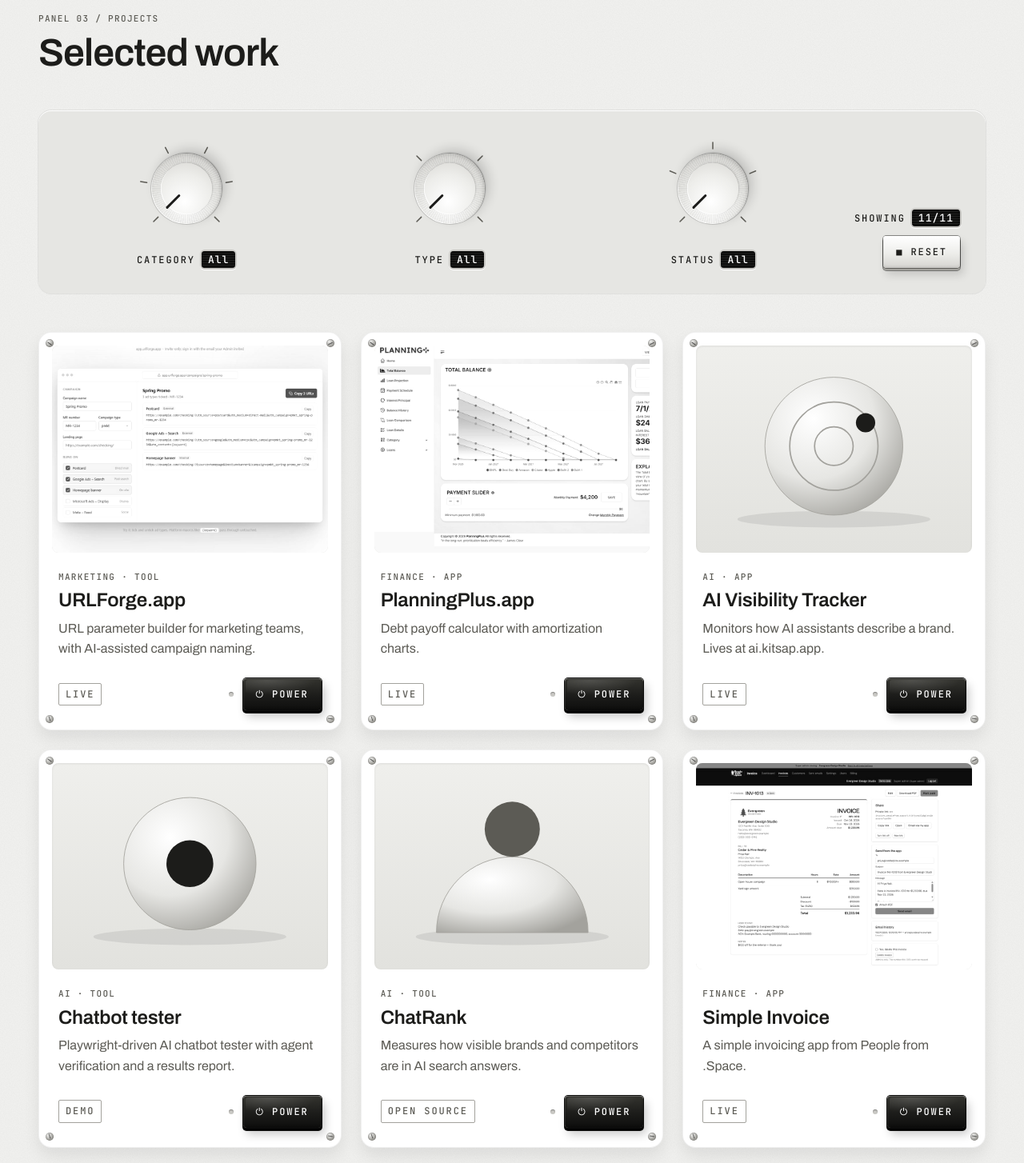
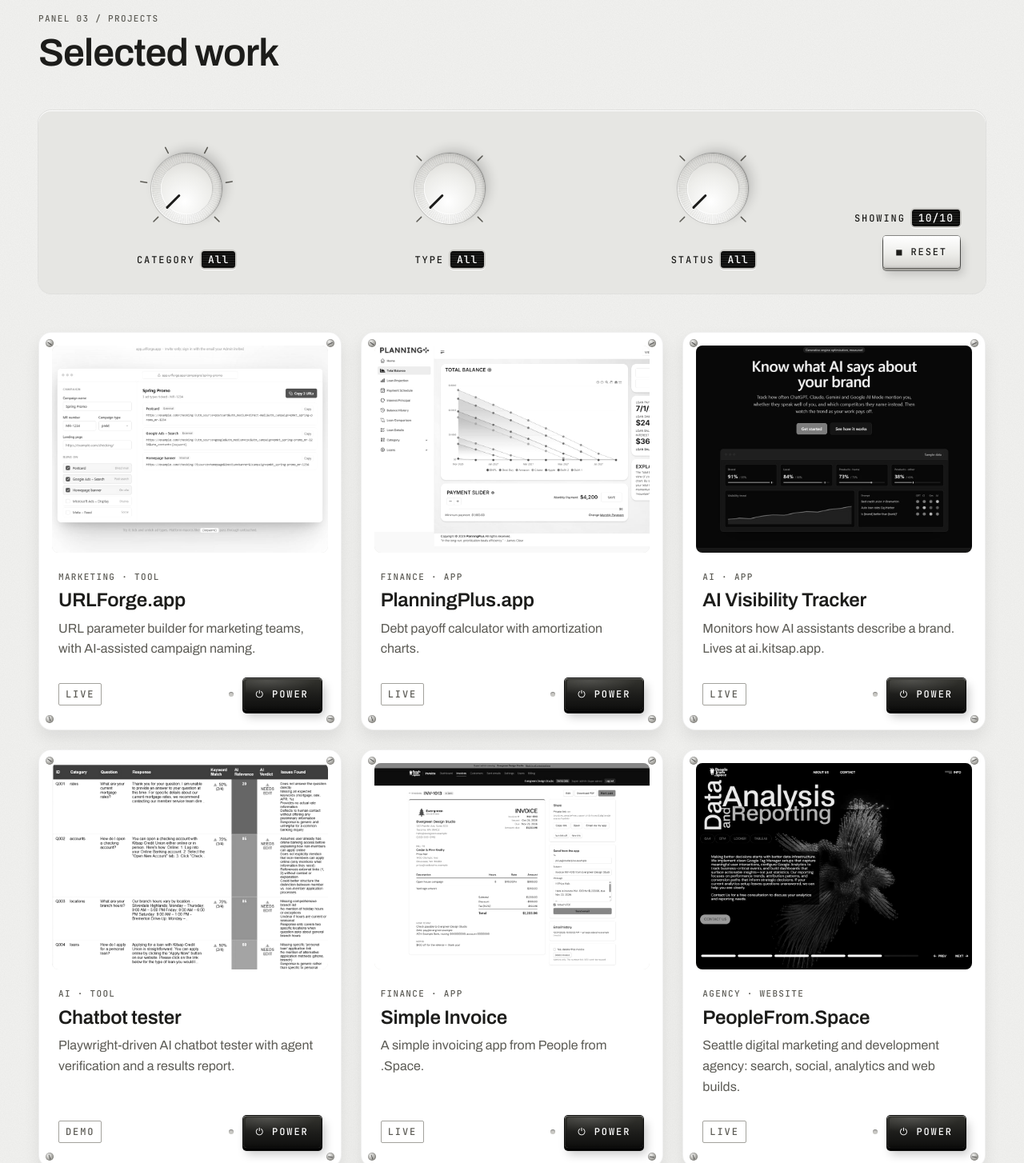
Before and after one commit to jonpape/jonpapev2, a plain HTML site: page index.html in a window 1280 px wide. Shown: the part 1710-3164 px from the top of the page at 80% size. Drawn offline with Linux system fonts and the light colour scheme.

Commit message:
more images

```diff
--- a/index.html
+++ b/index.html
@@ -636,7 +636,7 @@
             <span class="knob-value"><span class="plate-txt">Status</span><span class="readout readout--sm" data-out>All</span></span>
           </div>
           <div class="filter-status">
-            <span class="knob-value"><span class="plate-txt">Showing</span><span class="readout readout--sm" id="count" aria-live="polite">11/11</span></span>
+            <span class="knob-value"><span class="plate-txt">Showing</span><span class="readout readout--sm" id="count" aria-live="polite">10/10</span></span>
             <button class="key key--light" type="button" id="reset">■ Reset</button>
           </div>
         </div>
@@ -671,7 +671,7 @@
           </article>
           <article class="tile" data-category="AI" data-type="App" data-status="Live">
             <span class="screw tl" aria-hidden="true"></span><span class="screw tr" aria-hidden="true"></span><span class="screw bl" aria-hidden="true"></span><span class="screw br" aria-hidden="true"></span>
-            <div class="thumb" aria-hidden="true"><svg viewBox="0 0 400 300"><defs><radialGradient id="g3" cx=".35" cy=".3" r=".8"><stop offset="0" stop-color="#fff"/><stop offset=".55" stop-color="#E6E6E3"/><stop offset="1" stop-color="#A3A29D"/></radialGradient></defs><ellipse cx="200" cy="252" rx="140" ry="12" fill="rgba(0,0,0,.08)"/><circle cx="200" cy="146" r="100" fill="url(#g3)" stroke="#A3A29D"/><circle cx="200" cy="146" r="64" fill="none" stroke="#A3A29D" stroke-width="2"/><circle cx="200" cy="146" r="28" fill="none" stroke="#A3A29D" stroke-width="2"/><circle cx="246" cy="112" r="14" fill="#1C1C1A"/></svg></div>
+            <div class="thumb thumb--shot"><img src="/images/projects/aivis.jpg" width="960" height="720" loading="lazy" decoding="async" alt="Screenshot of AI Visibility Tracker"></div>
             <div class="tile-body">
               <span class="label">AI · App</span>
               <h3 class="title-m">AI Visibility Tracker</h3>
@@ -684,7 +684,7 @@
           </article>
           <article class="tile" data-category="AI" data-type="Tool" data-status="Demo">
             <span class="screw tl" aria-hidden="true"></span><span class="screw tr" aria-hidden="true"></span><span class="screw bl" aria-hidden="true"></span><span class="screw br" aria-hidden="true"></span>
-            <div class="thumb" aria-hidden="true"><svg viewBox="0 0 400 300"><defs><radialGradient id="g4" cx=".35" cy=".3" r=".8"><stop offset="0" stop-color="#fff"/><stop offset=".55" stop-color="#E6E6E3"/><stop offset="1" stop-color="#A3A29D"/></radialGradient></defs><ellipse cx="200" cy="252" rx="140" ry="12" fill="rgba(0,0,0,.08)"/><circle cx="200" cy="146" r="96" fill="url(#g4)" stroke="#A3A29D"/><circle cx="200" cy="146" r="34" fill="#1C1C1A"/></svg></div>
+            <div class="thumb thumb--shot"><img src="/images/projects/chatbot.jpg" width="960" height="720" loading="lazy" decoding="async" alt="Screenshot of the chatbot tester results report"></div>
             <div class="tile-body">
               <span class="label">AI · Tool</span>
               <h3 class="title-m">Chatbot tester</h3>
@@ -692,19 +692,6 @@
               <div class="tile-foot">
                 <span class="plate">Demo</span>
                 <span class="power"><span class="led" aria-hidden="true"></span><a class="key" href="/chatbot_results/report.html" target="_blank" rel="noopener">⏻ Power<span class="sr-only"> on Chatbot tester (opens in new tab)</span></a></span>
-              </div>
-            </div>
-          </article>
-          <article class="tile" data-category="AI" data-type="Tool" data-status="Open source">
-            <span class="screw tl" aria-hidden="true"></span><span class="screw tr" aria-hidden="true"></span><span class="screw bl" aria-hidden="true"></span><span class="screw br" aria-hidden="true"></span>
-            <div class="thumb" aria-hidden="true"><svg viewBox="0 0 400 300"><defs><radialGradient id="g5" cx=".35" cy=".3" r=".8"><stop offset="0" stop-color="#fff"/><stop offset=".55" stop-color="#E6E6E3"/><stop offset="1" stop-color="#A3A29D"/></radialGradient></defs><ellipse cx="200" cy="252" rx="140" ry="12" fill="rgba(0,0,0,.08)"/><path d="M90 246 A110 110 0 0 1 310 246 Z" fill="url(#g5)" stroke="#A3A29D"/><circle cx="200" cy="96" r="40" fill="#5C5B55"/></svg></div>
-            <div class="tile-body">
-              <span class="label">AI · Tool</span>
-              <h3 class="title-m">ChatRank</h3>
-              <p>Measures how visible brands and competitors are in AI search answers.</p>
-              <div class="tile-foot">
-                <span class="plate">Open source</span>
-                <span class="power"><span class="led" aria-hidden="true"></span><a class="key" href="https://github.com/jonpape/chatrank" target="_blank" rel="noopener">⏻ Power<span class="sr-only"> on ChatRank (opens in new tab)</span></a></span>
               </div>
             </div>
           </article>
```
Also changed, not shown: images/projects/aivis.jpg (added), images/projects/chatbot.jpg (added).
